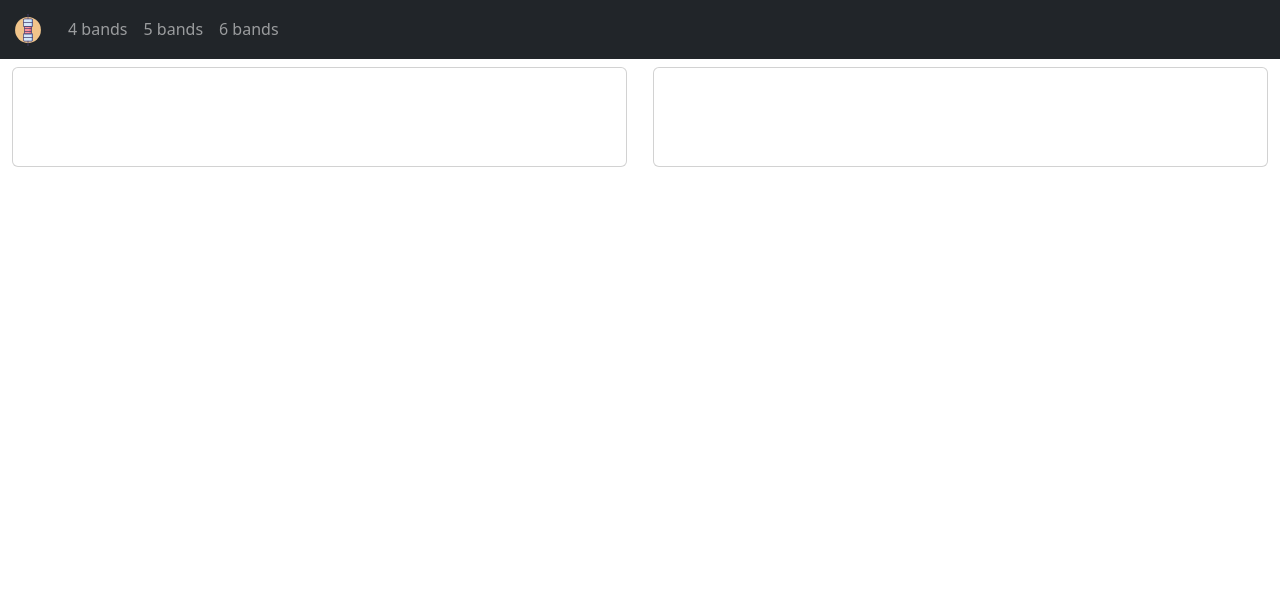
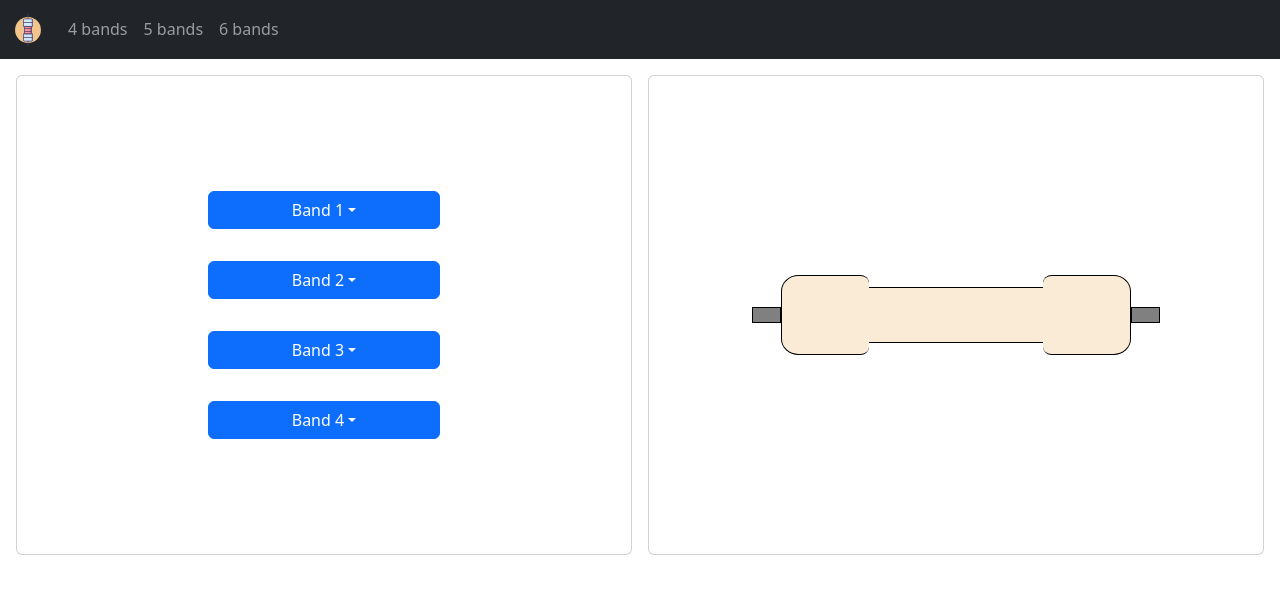
Before and after one commit to Prateek7805/react-resistor-decoder, a React (Create React App) app: page / in a window 1280 px wide. Shown: the top 594 px of the page. Built offline with nearby package versions, Linux system fonts and the light colour scheme; the HTML template or start-up script is replaced by a standard one.

Commit message:
added resistor

```diff
--- a/src/App.css
+++ b/src/App.css
@@ -5,10 +5,9 @@
   overflow: hidden;
 }
 
-.content{
-  position: absolute;
-  bottom: 0;
-  left: 0;
-  right:0;
-  overflow-y: scroll;
+
+
+.panel{
+  width : calc(100% - 0.5rem);
+  min-height: 60vh;
 }
--- a/src/App.js
+++ b/src/App.js
@@ -1,29 +1,17 @@
-import {useState} from 'react';
+import { useState } from 'react';
 import Navbaar from './components/Navbar/Navbar';
 import '../node_modules/bootstrap/dist/css/bootstrap.min.css';
 import '../node_modules/bootstrap/dist/js/bootstrap.min.js';
 import './App.css';
-import {Card} from 'react-bootstrap';
+import Content from './components/content/Content';
+
 function App() {
 
-    const [navHeight, setNavHeight] = useState(20);
+  const [navHeight, setNavHeight] = useState(20);
   return (
     <div className="App">
-      <Navbaar dimension={[navHeight, setNavHeight]}/>
-      <div className='container-fluid content py-2' style={{top: navHeight}}>
-        <div className='d-flex flex-column flex-md-row'>
-          <div className='d-flex flex-column col-12 col-md-6 align-items-start'>
-            <Card style={{width: '98%', height: '100px'}}>
-
-            </Card>
-          </div>
-          <div className='d-flex flex-column col-12 col-md-6 align-items-end'>
-          <Card style={{width: '98%', height: '100px'}}>
-
-          </Card>
-          </div>
-        </div>
-      </div>
+      <Navbaar dimension={[navHeight, setNavHeight]} />
+      <Content height={navHeight}/>
     </div>
   );
 }
--- /dev/null
+++ b/src/components/BandSelector/BandSelector.css
@@ -0,0 +1,147 @@
+:root{
+    --clr-black : #000000;
+    --clr-brown : #512627;
+    --clr-red : #CC0000;
+    --clr-orange : #D87347;
+    --clr-yellow : #E6C951;
+    --clr-green : #528F65;
+    --clr-blue : #0F5190;
+    --clr-violet : #6967CE;
+    --clr-grey : #7D7D7D;
+    --clr-white : #FFFFFF;
+    --clr-gold : #C08327;
+    --clr-silver : #BFBEBF;
+}
+
+.c-black{
+    background-color: var(--clr-black);
+    color: var(--clr-white);
+}
+.c-black:hover{
+    background-color: var(--clr-black);
+    color: var(--clr-white);
+    cursor: pointer;
+}
+.c-brown{
+    background-color: var(--clr-brown);
+    color: var(--clr-white);
+}
+.c-brown:hover{
+    background-color: var(--clr-brown);
+    color: var(--clr-white);
+    cursor: pointer;
+}
+.c-red{
+    background-color: var(--clr-red);
+    color: var(--clr-white);
+}
+.c-red:hover{
+    background-color: var(--clr-red);
+    color: var(--clr-white);
+    cursor: pointer;
+}
+.c-orange{
+    background-color: var(--clr-orange);
+    color: var(--clr-white);
+}
+.c-orange:hover{
+    background-color: var(--clr-orange);
+    color: var(--clr-white);
+    cursor: pointer;
+}
+
+.c-yellow{
+    background-color: var(--clr-yellow);
+    color: var(--clr-black);
+}
+.c-yellow:hover{
+    background-color: var(--clr-yellow);
+    color: var(--clr-black);
+    cursor: pointer;
+}
+
+.c-green{
+    background-color: var(--clr-green);
+    color: var(--clr-white);
+}
+.c-green:hover{
+    background-color: var(--clr-green);
+    color: var(--clr-white);
+    cursor: pointer;
+}
+
+.c-blue{
+    background-color: var(--clr-blue);
+    color: var(--clr-white);
+}
+.c-blue:hover{
+    background-color: var(--clr-blue);
+    color: var(--clr-white);
+    cursor: pointer;
+}
+
+.c-violet{
+    background-color: var(--clr-violet);
+    color: var(--clr-white);
+}
+.c-violet:hover{
+    background-color: var(--clr-violet);
+    color: var(--clr-white);
+    cursor: pointer;
+}
+
+.c-grey{
+    background-color: var(--clr-grey);
+    color: var(--clr-white);
+}
+.c-grey:hover{
+    background-color: var(--clr-grey);
+    color: var(--clr-white);
+    cursor: pointer;
+}
+
+.c-white{
+    background-color: var(--clr-white);
+    color: var(--clr-black);
+}
+.c-white:hover{
+    background-color: var(--clr-white);
+    color: var(--clr-black);
+    cursor: pointer;
+}
+
+.c-gold{
+    background-color: var(--clr-gold);
+    color: var(--clr-black);
+}
+.c-gold:hover{
+    background-color: var(--clr-gold);
+    color: var(--clr-black);
+    cursor: pointer;
+}
+
+.c-silver{
+    background-color: var(--clr-silver);
+    color: var(--clr-black);
+}
+.c-silver:hover{
+    background-color: var(--clr-silver);
+    color: var(--clr-black);
+    cursor: pointer;
+}
+
+.dropdown{
+    width: 100%;
+}
+.dropdown-toggle{
+    width: 40%;
+}
+.dropdown-item{
+    min-width: 20vw;
+}
+
+@media(max-width: 768px) {
+    .dropdown-item{
+        min-width: 40vw;
+    }
+}
--- /dev/null
+++ b/src/components/BandSelector/BandSelector.js
@@ -0,0 +1,106 @@
+import './BandSelector.css';
+
+export default function BandSelector() {
+    const band1 = [
+        'black',
+        'brown',
+        'red',
+        'orange',
+        'yellow',
+        'green',
+        'blue',
+        'violet',
+        'grey',
+        'white'
+    ];
+    const band2 = [
+        'black',
+        'brown',
+        'red',
+        'orange',
+        'yellow',
+        'green',
+        'blue',
+        'violet',
+        'grey',
+        'white'
+    ];
+    const band3 = [
+        'black',
+        'brown',
+        'red',
+        'orange',
+        'yellow',
+        'green',
+        'blue',
+        'violet',
+        'grey',
+        'white'
+    ];
+    const band4 = [
+        'brown',
+        'red',
+        'green',
+        'blue',
+        'violet',
+        'grey',
+        'gold',
+        'silver'
+    ];
+    return (
+        <>
+            <div class="dropdown d-flex justify-content-center m-3">
+                <span class="btn btn-primary dropdown-toggle" role="button" id="id-band1" data-bs-toggle="dropdown" aria-expanded="false">
+                    Band 1
+                </span>
+                <ul class="dropdown-menu p-2" aria-labelledby="id-band1">
+                    {band1.map((item) => {
+                        return (
+                            <li><span className={`dropdown-item c-${item}`}>{item}</span></li>
+                        )
+                    })}
+
+                </ul>
+            </div>
+            <div class="dropdown d-flex justify-content-center m-3">
+                <span class="btn btn-primary dropdown-toggle" role="button" id="id-band1" data-bs-toggle="dropdown" aria-expanded="false">
+                    Band 2
+                </span>
+                <ul class="dropdown-menu p-2" aria-labelledby="id-band1">
+                    {band2.map((item) => {
+                        return (
+                            <li><span className={`dropdown-item c-${item}`}>{item}</span></li>
+                        )
+                    })}
+
+                </ul>
+            </div>
+            <div class="dropdown d-flex justify-content-center m-3">
+                <span class="btn btn-primary dropdown-toggle" role="button" id="id-band1" data-bs-toggle="dropdown" aria-expanded="false">
+                    Band 3
+                </span>
+                <ul class="dropdown-menu p-2" aria-labelledby="id-band1">
+                    {band3.map((item) => {
+                        return (
+                            <li><span className={`dropdown-item c-${item}`}>{item}</span></li>
+                        )
+                    })}
+
+                </ul>
+            </div>
+            <div class="dropdown d-flex justify-content-center m-3">
+                <span class="btn btn-primary dropdown-toggle" role="button" id="id-band1" data-bs-toggle="dropdown" aria-expanded="false">
+                    Band 4
+                </span>
+                <ul class="dropdown-menu p-2" aria-labelledby="id-band1">
+                    {band4.map((item) => {
+                        return (
+                            <li><span className={`dropdown-item c-${item}`}>{item}</span></li>
+                        )
+                    })}
+
+                </ul>
+            </div>
+        </>
+    )
+}
--- /dev/null
+++ b/src/components/Resistor/Resistor.css
@@ -0,0 +1,60 @@
+.resistor-wrapper{
+    width : 100% !important;
+    height: 100% !important;
+}
+.resistor-w-l, .resistor-w-r{
+    display: flex;
+    height: 2vh;
+    width: 5%;
+    background-color: gray;
+    border: 1px solid black;
+}
+.resistor-p-l{
+    height:10vh;
+    width: 15%;
+    background-color: antiquewhite;
+    border-top-left-radius: 20%;
+    border-bottom-left-radius: 20%;
+    border-top-right-radius: 10%;
+    border-bottom-right-radius: 10%;
+    border-left: 1px black solid;
+    border-top: 1px black solid;
+    border-bottom: 1px black solid;
+}
+.resistor-p-c{
+    height: 7vh;
+    width: 30%;
+    background-color: antiquewhite;
+    border-top: 1px solid black;
+    border-bottom: 1px solid black;
+}
+.resistor-p-r{
+    height:10vh;
+    width: 15%;
+    background-color: antiquewhite;
+    border-top-right-radius: 20%;
+    border-bottom-right-radius: 20%;
+    border-top-left-radius: 10%;
+    border-bottom-left-radius: 10%;
+    border-right: 1px black solid;
+    border-top: 1px black solid;
+    border-bottom: 1px black solid;
+}
+.card-body{
+    position: relative;
+}
+.co{
+    outline: 1px solid green;
+}
+
+@media(max-width: 768px) {
+    .resistor-p-l{
+        height: 15vw;
+    }
+    .resistor-p-c{
+        height: 10vw;
+    }
+    .resistor-p-r{
+        height: 15vw;
+    }
+}
--- /dev/null
+++ b/src/components/Resistor/Resistor.js
@@ -0,0 +1,13 @@
+import { Card } from 'react-bootstrap';
+import './Resistor.css';
+export default function Resistor(){
+    return (
+        <Card.Body className='d-flex flex-row justify-content-center align-items-center resistor-wrapper'>
+            <div className='resistor-w-l'></div>
+            <div className='resistor-p-l'></div>
+            <div className='resistor-p-c'></div>
+            <div className='resistor-p-r'></div>
+            <div className='resistor-w-r'></div>
+        </Card.Body>
+    )
+}
--- /dev/null
+++ b/src/components/content/Content.css
@@ -0,0 +1,7 @@
+.content{
+    position: absolute;
+    bottom: 0;
+    left: 0;
+    right:0;
+    overflow-y: scroll;
+  }
--- /dev/null
+++ b/src/components/content/Content.js
@@ -0,0 +1,25 @@
+import './Content.css'
+import { Card } from 'react-bootstrap';
+import BandSelector from '../BandSelector/BandSelector';
+import Resistor from '../Resistor/Resistor';
+
+export default function Content({height}){
+    return(
+<div className='container-fluid content p-3' style={{ top: height }}>
+        <div className='d-flex flex-column flex-md-row'>
+          <div className='d-flex flex-column col-12 col-md-6 align-items-md-start'>
+            <Card className="panel">
+            <Card.Body className="d-flex flex-column justify-content-center align-items-center">
+                <BandSelector />
+            </Card.Body>
+            </Card>
+          </div>
+          <div className='d-flex flex-column col-12 col-md-6 mt-md-0 mt-3 align-items-md-end'>
+            <Card className="panel" >
+                <Resistor />
+            </Card>
+          </div>
+        </div>
+      </div>
+    )
+}
```
Also changed, not shown: 1 other file (tests, documents, lock files or other folders).
